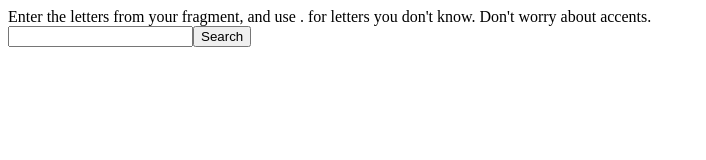
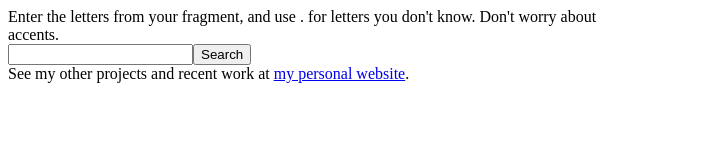
Before and after one commit to sbrennanmcmahon/Sappho, a plain HTML site: page index.html in a window 1280 px wide. Shown: the whole page, without its empty margins (0-706 px from the left). Drawn offline with nearby package versions, Linux system fonts and the light colour scheme.

Commit message:
Update index.html

```diff
--- a/index.html
+++ b/index.html
@@ -3,6 +3,17 @@
     <Title>
 Sappho fragment solver
 </Title>
+    <style>
+div {
+  width: 600px;
+}
+div.a {
+  word-wrap: normal;
+}
+div.b {
+  word-wrap: break-word;
+}
+</style>
     <script src="https://ajax.googleapis.com/ajax/libs/jquery/1.12.0/jquery.min.js"></script>
 </head>
 <body>
@@ -12,5 +23,8 @@ Sappho fragment solver
     </script>
     <div id="idPlace">Enter the letters from your fragment, and use . for letters you don't know. Don't worry about accents.</div>
     <input id="fragment"><button onclick="$(document).ready(hello.DoThing)">Search</button>
+<div class="a">
+See my other projects and recent work at <a href="https://sbrennanmcmahon.com" </a> my personal website</a>.
+</div> <br>
 </body>
 </html>
```
